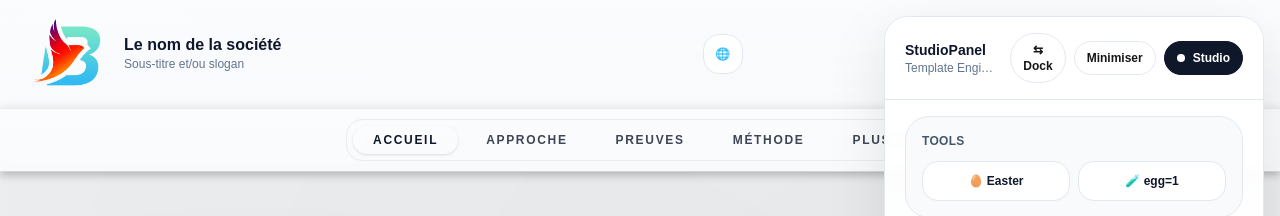
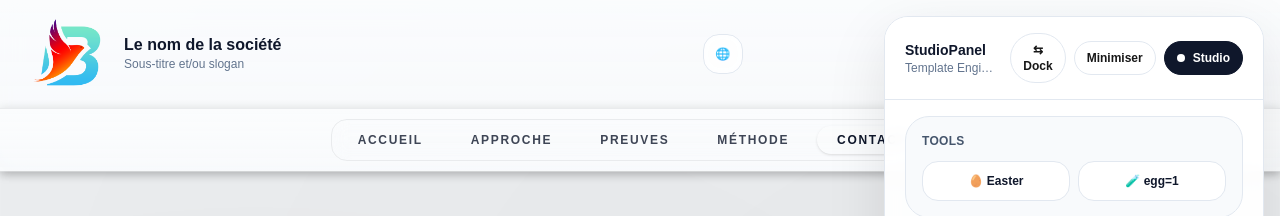
Before and after one commit to manu-pixeldev/infralys-site, a Next.js app: page /template-base in a window 1280 px wide. Shown: the top 216 px of the page. Built offline with nearby package versions, Linux system fonts and the light colour scheme.

Commit message:
fix(header): robust scroll-spy + doc architecture

```diff
--- a/app/components/template-engine/legacy.tsx
+++ b/app/components/template-engine/legacy.tsx
@@ -424,7 +424,9 @@ export function LegacyHeader(props: {
   const logoScale = lerp(1, 0.92);
 
   const showCta = !["J"].includes(String(variant));
-  const includeContactInNav = !showCta;
+  // IMPORTANT: si tu veux que "Contact" puisse devenir actif dans la nav,
+  // il doit exister dans linksAll.
+  const includeContactInNav = true;
 
   const navBase =
     "text-[12px] font-semibold uppercase tracking-[0.14em] leading-none";
@@ -539,126 +541,205 @@ export function LegacyHeader(props: {
     | SocialConfig
     | undefined;
 
-  // sections → nav links
+  // sections
   const secs = Array.isArray((props as any).sections)
     ? (props as any).sections
     : [];
 
+  // active href handling (Accueil)
   const firstSectionId =
     secs.find(
       (sec: any) =>
         sec?.enabled !== false && sec?.type !== "header" && sec?.type !== "top"
     )?.id ?? "";
 
-  // active href handling
   const rawActiveHref = props.activeHref ?? "#top";
   const activeHref =
     firstSectionId && rawActiveHref === `#${firstSectionId}`
       ? "#top"
       : rawActiveHref;
 
-  const orderedLinksRaw = secs
-    .filter((sec: any) => sec?.enabled !== false)
+  // ============================================================
+  // ✅ LINKS (href = DOM id réel)
+  // ============================================================
+
+  const homeLabel = String(props.content?.nav?.homeLabel ?? "Accueil");
+
+  const enabledSecs = Array.isArray(secs)
+    ? secs.filter(
+        (sec: any) =>
+          sec?.enabled !== false &&
+          sec?.type !== "header" &&
+          sec?.type !== "top"
+      )
+    : [];
+
+  let orderedLinks: { href: string; label: string }[] = enabledSecs
     .map((sec: any) => {
-      if (!sec?.type || sec.type === "header" || sec.type === "top")
-        return null;
-      const href = `#${sec.id}`;
-      const label = sec.navLabel ?? sec.title ?? sec.id;
-      return { href, label };
+      const domId = String(sec?.id ?? "").trim();
+      if (!domId) return null;
+
+      let label = sec.navLabel ?? sec.title ?? domId;
+
+      const tt = String(sec.type ?? "").toLowerCase();
+      if (tt === "galleries" || tt === "gallery") {
+        const gs = Array.isArray(props.content?.galleries)
+          ? props.content.galleries
+          : [];
+        const gg = gs.find((x: any) => String(x?.id) === domId);
+        if (gg?.title) label = gg.title;
+      }
+
+      return { href: `#${domId}`, label };
     })
     .filter(Boolean) as { href: string; label: string }[];
 
-  const homeLabel = String(props.content?.nav?.homeLabel ?? "Accueil");
-
-  const orderedLinks = orderedLinksRaw.map((lnk, idx) => {
-    if (idx === 0 && firstSectionId && lnk.href === `#${firstSectionId}`) {
-      return { href: "#top", label: homeLabel };
-    }
-    return lnk;
-  });
-
-  // ✅ lecture simple + priorité props -> content
-  const maxDirectLinks = Number(
-    (props as any).maxDirectLinksInMenu ??
-      (props as any).maxDirectLinks ??
-      props.content?.nav?.maxDirectLinksInMenu ??
-      props.content?.nav?.maxDirectLinks ??
-      4
-  );
-
-  const MAX_INLINE = Math.max(
-    0,
-    Math.min(12, Number.isFinite(maxDirectLinks) ? maxDirectLinks : 4)
-  );
-
-  // direct links (from galleries)
-  const direct = Array.isArray(props.galleryLinks)
-    ? props.galleryLinks.slice(0, MAX_INLINE)
-    : [];
+  if (orderedLinks.length) {
+    orderedLinks[0] = { href: "#top", label: homeLabel };
+  }
 
   const fallbackLinks = [
     { href: "#top", label: homeLabel },
-    { href: "#services", label: "Services" },
+    { href: "#approche", label: "Approche" },
     ...(showTeam ? [{ href: "#team", label: "Équipe" }] : []),
-    ...direct.map((g) => ({ href: `#${g.id}`, label: g.title })),
     ...(includeContactInNav ? [{ href: "#contact", label: "Contact" }] : []),
   ];
 
+  let linksAll: { href: string; label: string }[] =
+    orderedLinks.length > 0 ? [...orderedLinks] : [...fallbackLinks];
+
+  const forceIfExists = (id: string, label: string) => {
+    const exists = enabledSecs.some((s: any) => String(s?.id ?? "") === id);
+    if (!exists) return;
+    const href = `#${id}`;
+    if (!linksAll.some((l) => l.href === href)) linksAll.push({ href, label });
+  };
+
+  forceIfExists("approche", "Approche");
+  forceIfExists("contact", "Contact");
+
   const seen = new Set<string>();
-  const linksAll = (orderedLinks.length ? orderedLinks : fallbackLinks).filter(
-    (x) => {
-      if (seen.has(x.href)) return false;
-      seen.add(x.href);
-      return true;
+  linksAll = linksAll.filter((l) => {
+    if (seen.has(l.href)) return false;
+    seen.add(l.href);
+    return true;
+  });
+
+  // ============================================================
+  // ✅ SCROLL-SPY LOCAL (FIABLE JUSQU’EN BAS)
+  // ============================================================
+
+  const [activeHrefLocal, setActiveHrefLocal] = React.useState<string>("#top");
+
+  const getHeaderOffsetPx = React.useCallback(() => {
+    const v = getComputedStyle(document.documentElement)
+      .getPropertyValue("--header-offset")
+      .trim();
+    const n = Number(v.replace("px", ""));
+    return Number.isFinite(n) && n > 0 ? n : 84;
+  }, []);
+
+  const computeActiveHref = React.useCallback(() => {
+    if (typeof window === "undefined") return;
+
+    const headerOffset = getHeaderOffsetPx();
+    const y = headerOffset + 8;
+
+    let best: { href: string; top: number } | null = null;
+
+    for (const lnk of linksAll) {
+      if (!lnk.href || lnk.href === "#top") continue;
+
+      const id = lnk.href.slice(1);
+      const el = document.getElementById(id);
+      if (!el) continue;
+
+      const top = el.getBoundingClientRect().top;
+      if (top <= y) {
+        if (!best || top > best.top) best = { href: lnk.href, top };
+      }
     }
-  );
+
+    const scrollH = Math.max(
+      document.documentElement.scrollHeight,
+      document.body.scrollHeight
+    );
+    const atBottom = window.innerHeight + window.scrollY >= scrollH - 4;
+
+    if (atBottom && linksAll.some((l) => l.href === "#contact")) {
+      setActiveHrefLocal("#contact");
+    } else {
+      setActiveHrefLocal(best?.href ?? "#top");
+    }
+  }, [linksAll, getHeaderOffsetPx]);
+
+  React.useEffect(() => {
+    computeActiveHref();
+
+    let raf = 0;
+    const onScroll = () => {
+      cancelAnimationFrame(raf);
+      raf = requestAnimationFrame(computeActiveHref);
+    };
+
+    window.addEventListener("scroll", onScroll, { passive: true });
+    window.addEventListener("resize", onScroll);
+
+    return () => {
+      cancelAnimationFrame(raf);
+      window.removeEventListener("scroll", onScroll as any);
+      window.removeEventListener("resize", onScroll as any);
+    };
+  }, [computeActiveHref]);
+
+  const activeHrefEffective = activeHrefLocal || activeHref;
 
   // ============================================================
-  // ✅ AUTO-FIT RESPONSIVE (évite chevauchement left/right)
+  // ✅ AUTO-FIT RESPONSIVE (UTILISÉ POUR DE VRAI)
   // ============================================================
 
-  // ✅ wrapRef doit mesurer la LARGEUR dispo du centre (pas le contenu shrink)
   const wrapRef = React.useRef<HTMLDivElement | null>(null);
   const leftRef = React.useRef<HTMLDivElement | null>(null);
   const rightRef = React.useRef<HTMLDivElement | null>(null);
   const measureRef = React.useRef<HTMLDivElement | null>(null);
 
-  // ✅ MAX_INLINE = nb de liens inline TOTAL (Accueil inclus)
-  const cap = Math.max(1, MAX_INLINE);
+  const maxDirectLinks = Number(
+    props.maxDirectLinksInMenu ??
+      props.maxDirectLinks ??
+      props.content?.nav?.maxDirectLinksInMenu ??
+      props.content?.nav?.maxDirectLinks ??
+      4
+  );
+
+  const MAX_INLINE = Math.max(
+    1,
+    Math.min(12, Number.isFinite(maxDirectLinks) ? maxDirectLinks : 4)
+  );
 
   const [inlineCount, setInlineCount] = React.useState<number>(() =>
-    Math.min(cap, linksAll.length || 1)
-  );
-
-  // ✅ IMPORTANT: label dropdown calculé ici (measurer a besoin)
+    Math.min(MAX_INLINE, Math.max(1, linksAll.length))
+  );
+
   const dummyOverflowLabel = "Plus";
 
   const recalcFit = React.useCallback(() => {
     const wrap = wrapRef.current;
-    const left = leftRef.current;
-    const right = rightRef.current;
     const meas = measureRef.current;
-    if (!wrap || !left || !right || !meas) return;
-
-    // wrap = cellule centrale (w-full) => vraie largeur dispo
+    if (!wrap || !meas) return;
+
     const wrapW = wrap.getBoundingClientRect().width;
-    const leftW = left.getBoundingClientRect().width;
-    const rightW = right.getBoundingClientRect().width;
-
-    // petite marge
     const safety = 32;
     const available = Math.max(160, wrapW - safety);
 
     const children = Array.from(meas.children) as HTMLElement[];
     if (!children.length) return;
 
-    // derniers éléments du meas : [links..., overflowBtn]
+    // dernier = mesure du bouton overflow
     const overflowBtn = children[children.length - 1];
     const overflowW = overflowBtn.getBoundingClientRect().width;
 
     const linkEls = children.slice(0, children.length - 1);
-
-    const gap = 28; // doit matcher gap-7 visuel
+    const gap = 28; // gap-7
 
     let used = 0;
     let fit = 0;
@@ -678,10 +759,9 @@ export function LegacyHeader(props: {
       }
     }
 
-    fit = Math.max(1, Math.min(fit, linksAll.length));
-    fit = Math.min(fit, cap);
+    fit = Math.max(1, Math.min(fit, linksAll.length, MAX_INLINE));
     setInlineCount(fit);
-  }, [linksAll.length, cap]);
+  }, [linksAll.length, MAX_INLINE]);
 
   React.useLayoutEffect(() => {
     recalcFit();
@@ -696,18 +776,27 @@ export function LegacyHeader(props: {
   }, [recalcFit]);
 
   React.useEffect(() => {
-    setInlineCount((c) => Math.max(1, Math.min(c, cap, linksAll.length)));
-  }, [cap, linksAll.length]);
-
-  const effectiveInline = Math.min(linksAll.length, Math.max(1, cap || 1));
+    setInlineCount((c) =>
+      Math.max(1, Math.min(c, MAX_INLINE, linksAll.length))
+    );
+  }, [MAX_INLINE, linksAll.length]);
+
+  const effectiveInline = Math.max(
+    1,
+    Math.min(inlineCount, linksAll.length, MAX_INLINE)
+  );
 
   const inlineLinks = linksAll.slice(0, effectiveInline);
   const overflowLinks = linksAll.slice(effectiveInline);
 
-  const overflowActiveLink = overflowLinks.find((x) => x.href === activeHref);
+  const overflowActiveLink = overflowLinks.find(
+    (x) => x.href === activeHrefEffective
+  );
+
   const overflowLabel = overflowActiveLink
     ? overflowActiveLink.label
     : dummyOverflowLabel;
+
   const overflowActive = Boolean(overflowActiveLink);
 
   // ============================================================
@@ -720,7 +809,6 @@ export function LegacyHeader(props: {
     <div aria-hidden="true" style={{ height: "var(--header-h, 0px)" }} />
   );
 
-  // CANVAS
   const canvasVar = pickCanvasVar(theme, props.canvasVar);
   const hasCanvas = hasCanvasVars(canvasVar);
 
@@ -768,6 +856,7 @@ export function LegacyHeader(props: {
     : theme.isDark
     ? "text-white/80"
     : "text-slate-700";
+
   const navHoverTextClass = hasCanvas
     ? "text-inherit"
     : theme.isDark
@@ -810,7 +899,7 @@ export function LegacyHeader(props: {
       )}
     >
       {inlineLinks.map((lnk) => {
-        const active = lnk.href === activeHref;
+        const active = lnk.href === activeHrefEffective;
         return (
           <a
             key={lnk.href}
@@ -838,8 +927,8 @@ export function LegacyHeader(props: {
       })}
 
       {overflowLinks.length ? (
-        <div className="relative inline-flex">
-          <div className="group relative inline-flex">
+        <div className="relative inline-flex w-fit">
+          <div className="group relative inline-flex w-fit">
             <DesktopOverflowMenu
               theme={theme}
               label={overflowLabel}
@@ -847,12 +936,12 @@ export function LegacyHeader(props: {
               menuStyle={menuStyle}
               hasCanvas={hasCanvas}
               active={overflowActive}
-              activeHref={activeHref}
+              activeHref={activeHrefEffective}
               navBaseClass={navBase}
             />
             <span
               className={cx(
-                "pointer-events-none absolute left-1/2 -translate-x-1/2 -bottom-2 h-[2px] w-10 bg-gradient-to-r transition-opacity",
+                "pointer-events-none absolute left-0 -bottom-2 h-[2px] w-full bg-gradient-to-r transition-opacity",
                 theme.accentFrom,
                 theme.accentTo,
                 overflowActive
@@ -869,7 +958,7 @@ export function LegacyHeader(props: {
   const NavB = () => (
     <nav className={navShellClass}>
       {inlineLinks.map((lnk) => {
-        const active = lnk.href === activeHref;
+        const active = lnk.href === activeHrefEffective;
         return (
           <a
             key={lnk.href}
@@ -890,7 +979,7 @@ export function LegacyHeader(props: {
             menuStyle={menuStyle}
             hasCanvas={hasCanvas}
             active={overflowActive}
-            activeHref={activeHref}
+            activeHref={activeHrefEffective}
             navBaseClass={navBase}
             buttonClassName={cx(
               pillBase,
@@ -912,7 +1001,7 @@ export function LegacyHeader(props: {
       )}
     >
       {inlineLinks.map((lnk) => {
-        const active = lnk.href === activeHref;
+        const active = lnk.href === activeHrefEffective;
         return (
           <a
             key={lnk.href}
@@ -929,7 +1018,7 @@ export function LegacyHeader(props: {
             <span className="whitespace-nowrap">{lnk.label}</span>
             <span
               className={cx(
-                "pointer-events-none absolute left-1/2 -translate-x-1/2 -bottom-2 h-[2px] w-10 bg-gradient-to-r transition-opacity",
+                "pointer-events-none absolute left-0 -bottom-2 h-[2px] w-full bg-gradient-to-r transition-opacity",
                 theme.accentFrom,
                 theme.accentTo,
                 active ? "opacity-100" : "opacity-0 group-hover:opacity-100"
@@ -940,7 +1029,7 @@ export function LegacyHeader(props: {
       })}
 
       {overflowLinks.length ? (
-        <div className="group relative inline-flex">
+        <div className="group relative inline-flex w-fit">
           <DesktopOverflowMenu
             theme={theme}
             label={overflowLabel}
@@ -948,12 +1037,12 @@ export function LegacyHeader(props: {
             menuStyle={menuStyle}
             hasCanvas={hasCanvas}
             active={overflowActive}
-            activeHref={activeHref}
+            activeHref={activeHrefEffective}
             navBaseClass={navBase}
           />
           <span
             className={cx(
-              "pointer-events-none absolute left-1/2 -translate-x-1/2 -bottom-2 h-[2px] w-10 bg-gradient-to-r transition-opacity",
+              "pointer-events-none absolute left-0 -bottom-2 h-[2px] w-full bg-gradient-to-r transition-opacity",
               theme.accentFrom,
               theme.accentTo,
               overflowActive
@@ -1085,7 +1174,6 @@ export function LegacyHeader(props: {
     );
   };
 
-  // ✅ A/B/C : grille + auto-fit -> plus de chevauchement
   const GridHeaderRow = ({ nav }: { nav: React.ReactNode }) => (
     <Wrap
       layout={props.layout}
@@ -1118,12 +1206,10 @@ export function LegacyHeader(props: {
         )}
       </div>
 
-      {/* ✅ wrapRef ici = largeur réelle de la cellule centrale */}
       <div ref={wrapRef} className="justify-self-center min-w-0 w-full">
         <div className="relative flex justify-center">
           {nav}
 
-          {/* ✅ Measurer invisible (mêmes classes) */}
           <div
             ref={measureRef}
             className={cx(
@@ -1138,7 +1224,7 @@ export function LegacyHeader(props: {
                 {lnk.label}
               </span>
             ))}
-            <span className="inline-flex">{overflowLabel} ▾</span>
+            <span className="inline-flex">{dummyOverflowLabel} ▾</span>
           </div>
         </div>
       </div>
@@ -1655,7 +1741,7 @@ export function LegacyTeam(props: any) {
 }
 
 /* ============================================================
-   BLOC 7 — GALLERIES
+   BLOC 7 — GALLERIES (NO DUPLICATE IDs)
    ============================================================ */
 
 export function LegacyGalleries(props: any) {
@@ -1664,7 +1750,7 @@ export function LegacyGalleries(props: any) {
     content,
     layout,
     globalLayout,
-    sectionId,
+    sectionId, // ⚠️ on l’utilise pour choisir la galerie, PAS pour mettre un id DOM ici
     onOpen,
     enableLightbox,
     variant,
@@ -1694,7 +1780,12 @@ export function LegacyGalleries(props: any) {
   const aspect = v === "stack" ? "aspect-[16/7]" : "aspect-[16/11]";
 
   const galleries = Array.isArray(content?.galleries) ? content.galleries : [];
-  const g = galleries.find((x: any) => x?.id === sectionId) ?? galleries[0];
+
+  // on sélectionne la galerie correspondant à sectionId (si c’est bien un id de galerie),
+  // sinon fallback sur la première
+  const g =
+    galleries.find((x: any) => String(x?.id) === String(sectionId)) ??
+    galleries[0];
 
   const title = g?.title ?? "Galeries";
   const desc = g?.description ?? "";
@@ -1702,10 +1793,8 @@ export function LegacyGalleries(props: any) {
 
   if (!images.length) {
     return (
-      <section
-        id={sectionId ?? "realisations"}
-        className={cx(sectionPadY(l.density))}
-      >
+      // ✅ PAS D’ID ICI (le wrapper parent a déjà id=sec.id)
+      <section className={cx(sectionPadY(l.density))}>
         <Wrap layout={layout} globalLayout={globalLayout}>
           <div className="mb-8">
             <div
@@ -1739,10 +1828,8 @@ export function LegacyGalleries(props: any) {
   }
 
   return (
-    <section
-      id={sectionId ?? "realisations"}
-      className={cx(sectionPadY(l.density))}
-    >
+    // ✅ PAS D’ID ICI (le wrapper parent a déjà id=sec.id)
+    <section className={cx(sectionPadY(l.density))}>
       <Wrap layout={layout} globalLayout={globalLayout}>
         <div className="mb-8">
           <div
```
Also changed, not shown: 1 other file (tests, documents, lock files or other folders).
